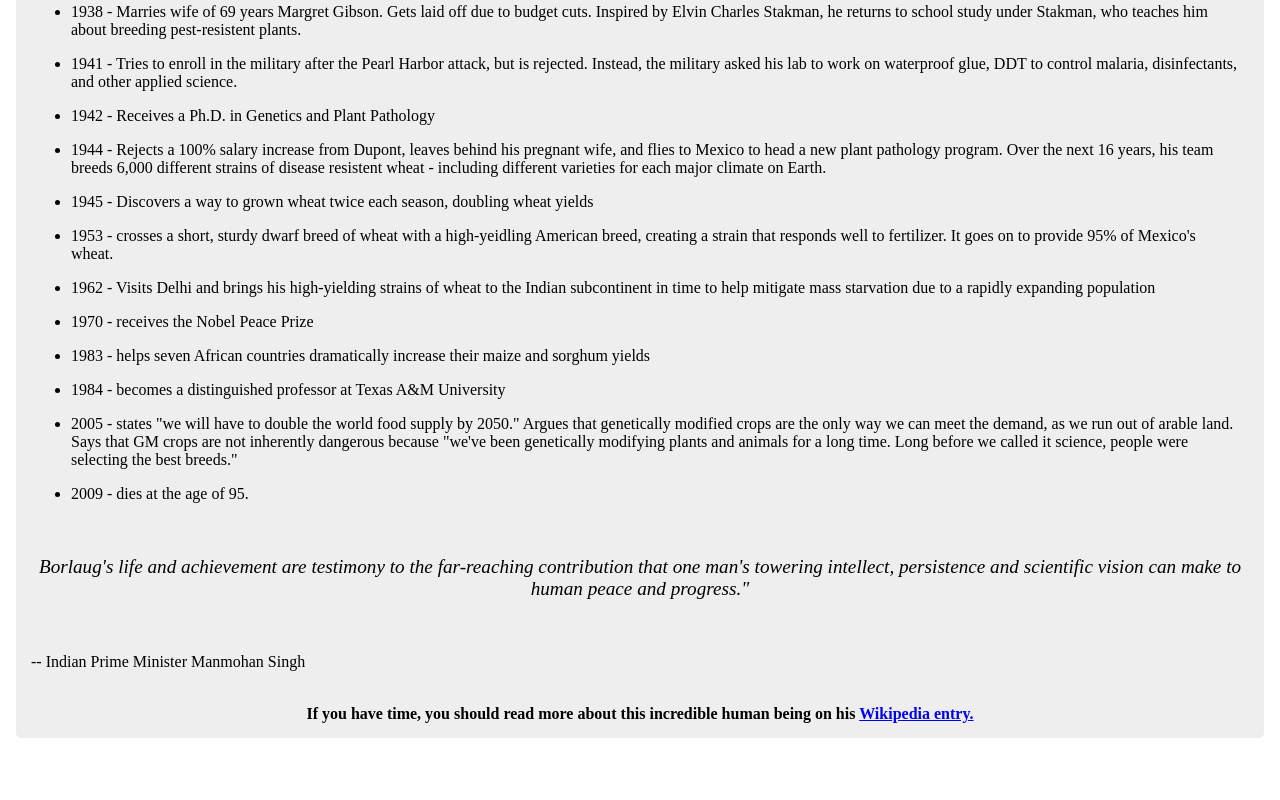
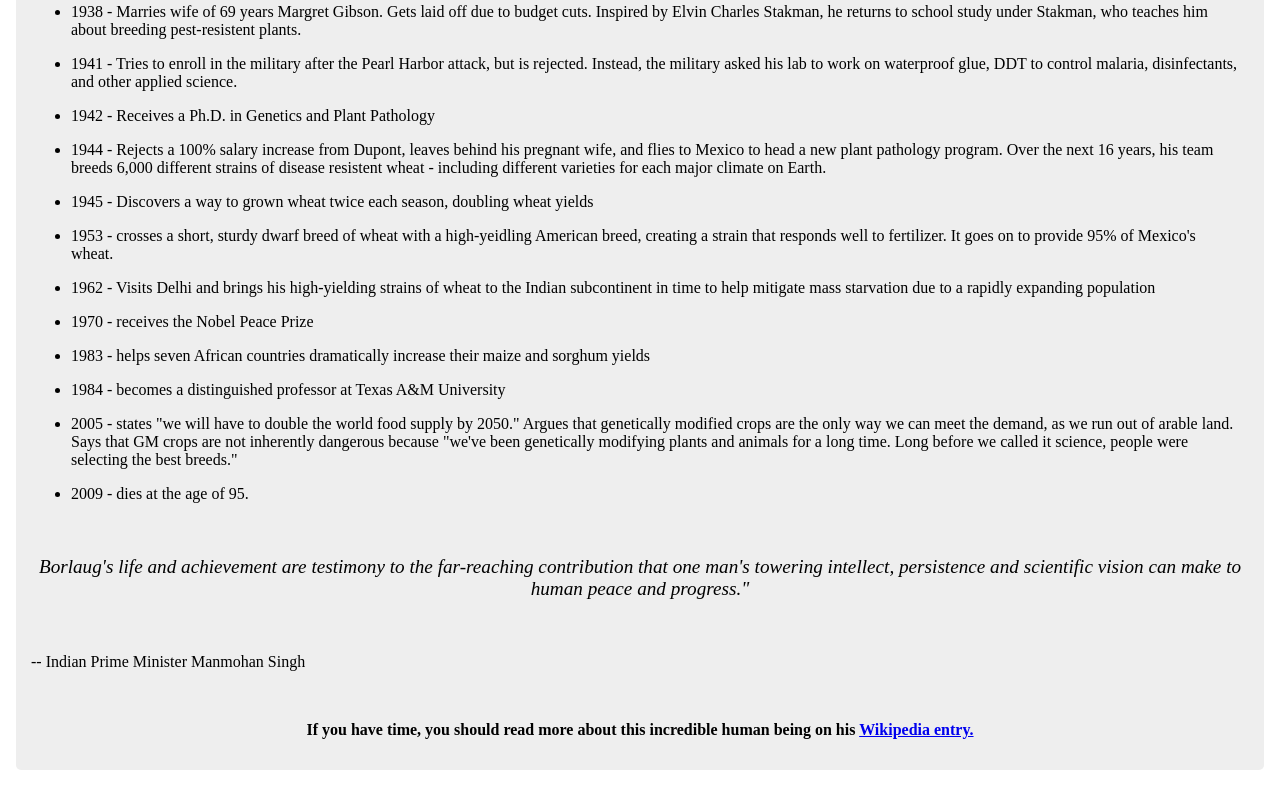
Before and after one commit to samuelkinyanjui/samuel_jimoh_repository, a plain HTML site: page index.html in a window 1280 px wide. Shown: the part 1054-1854 px from the top of the page. Before the commit the page ends 1822 px from the top, so only its background shows below. Drawn offline with Linux system fonts and the light colour scheme.

Commit message:
completed

```diff
--- a/index.html
+++ b/index.html
@@ -51,8 +51,8 @@
     <br>
     </div>
     <div id="linkpart">
-      If you have time, you should read more about this incredible human being on his <a href="https://en.wikipedia.org/wiki/Norman_Borlaug" target="_blank" id="tribute-link"  > Wikipedia entry.</a>
-    </div>
+      <p>If you have time, you should read more about this incredible human being on his <a href="https://en.wikipedia.org/wiki/Norman_Borlaug" target="_blank" id="tribute-link"  > Wikipedia entry.</a>
+    </p></div>
 
 
   <!---<p id="main"> Hellow word  </p> ..>
```
